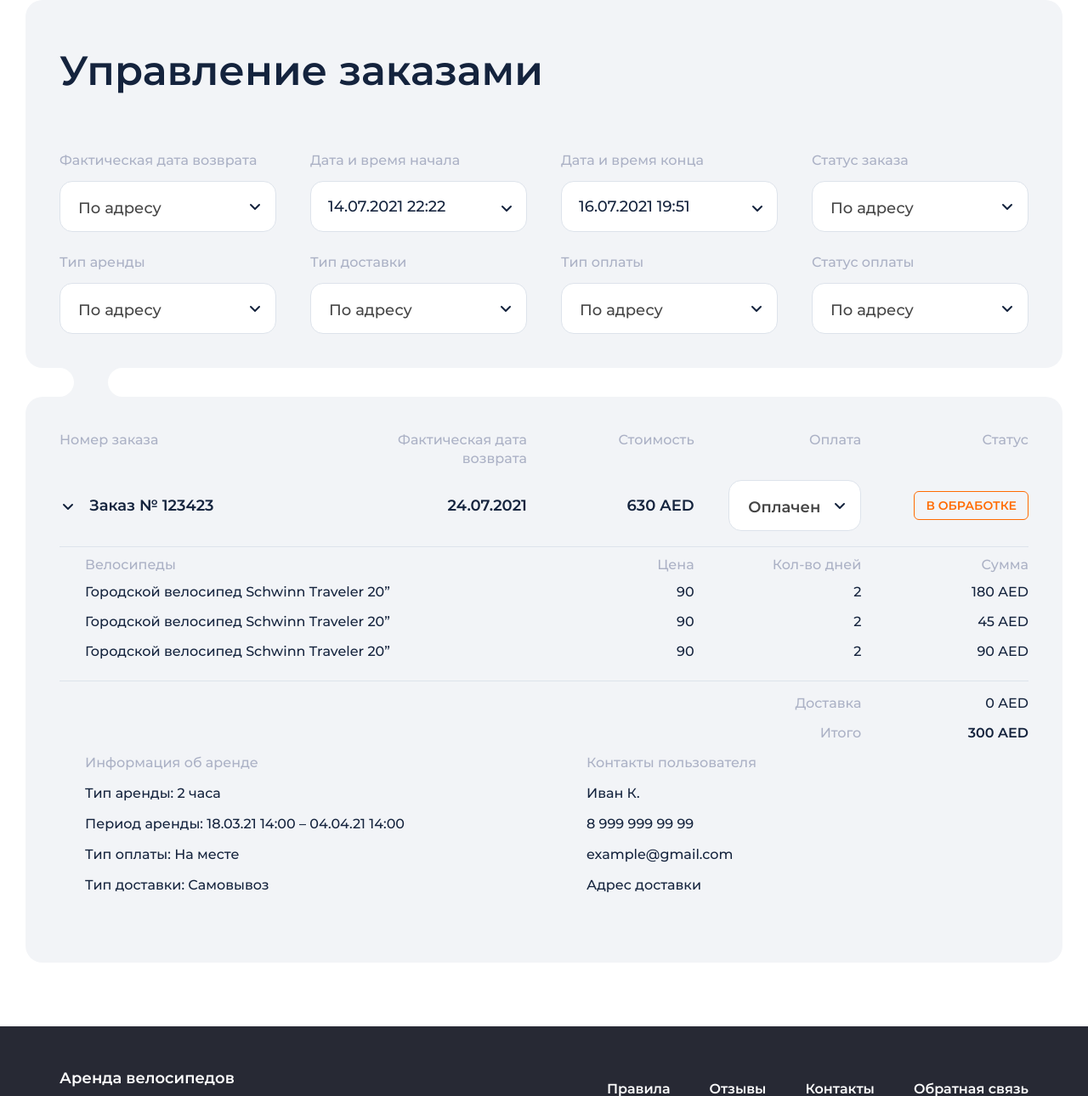
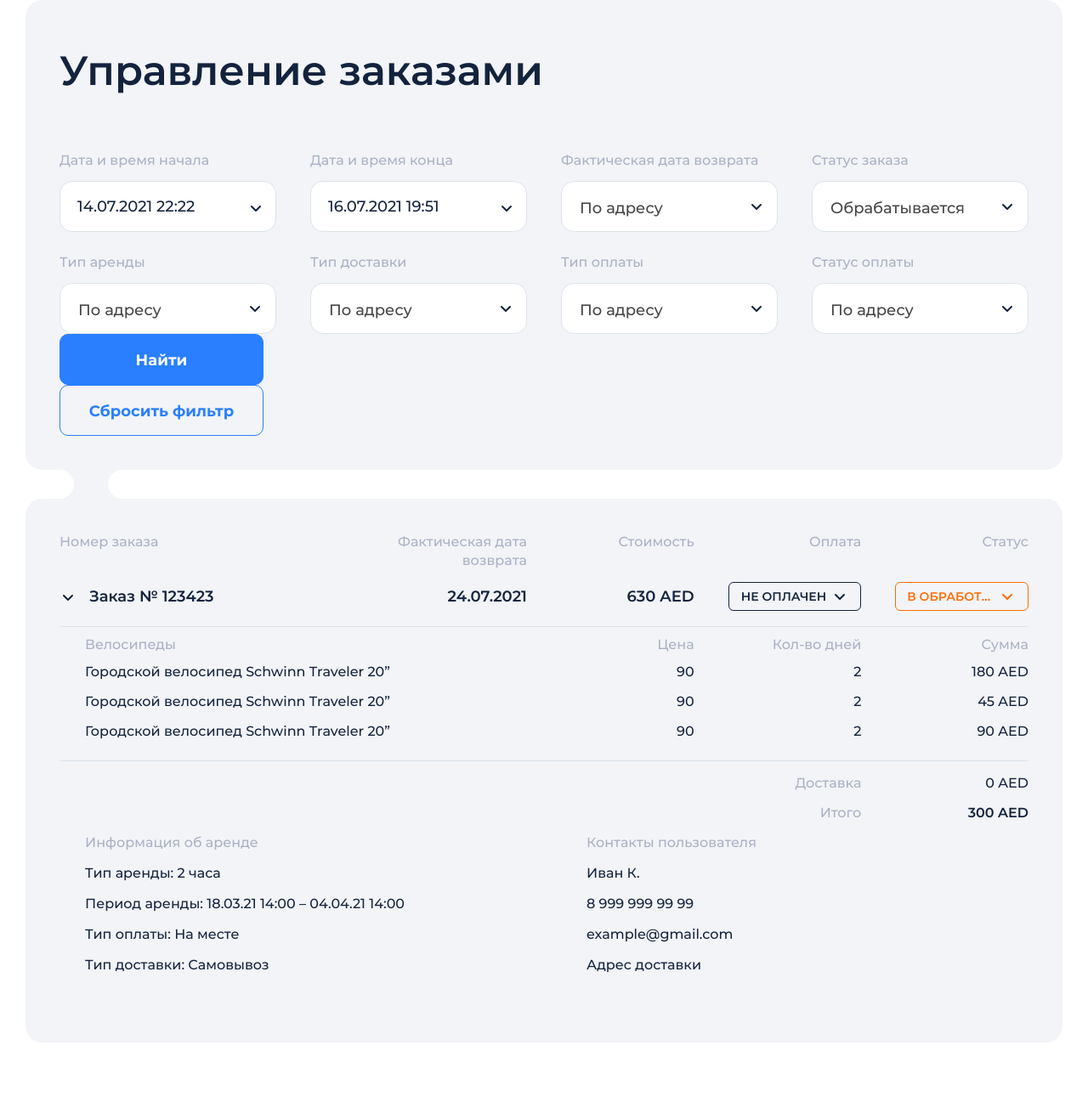
Before and after one commit to noknok-mobile/bikepark, a PHP site: page /admin.php in a window 1280 px wide. Shown: the part 123-1413 px from the top of the page at 85% size. Run offline with PHP 8.4, Linux system fonts and the light colour scheme; some libraries are stand-ins or nearby versions.

Commit message:
basic select customizing

```diff
--- a/public_html/admin.php
+++ b/public_html/admin.php
@@ -4,17 +4,8 @@
     <div class="b-container">
         <div class="sect-gray">
             <h1 class="other-page">Управление заказами</h1>
-            <div class="filter-parametr">
+            <form class="filter-parametr">
                 <div class="parametrs parametrs_multiline">
-                    <div class="parametrs-item">
-                        <div class="parametrs-item__title">Фактическая дата возврата</div>
-                        <div class="parametrs-item__select">
-                            <select name="param__delivery" class="b-select chosen-select">
-                                <option>По адресу</option>
-                                <option>Самовывоз</option>
-                            </select>
-                        </div>
-                    </div>
 
                     <div class="parametrs-item parametrs-item_date" id="two-inputs">
                         <div class="parametrs-item__data">
@@ -27,11 +18,23 @@
                         </div>
                     </div>
                     <div class="parametrs-item">
-                        <div class="parametrs-item__title">Статус заказа</div>
+                        <div class="parametrs-item__title">Фактическая дата возврата</div>
                         <div class="parametrs-item__select">
                             <select name="param__delivery" class="b-select chosen-select">
                                 <option>По адресу</option>
                                 <option>Самовывоз</option>
+                            </select>
+                        </div>
+                    </div>
+                    <div class="parametrs-item">
+                        <div class="parametrs-item__title">Статус заказа</div>
+                        <div class="parametrs-item__select">
+                            <select name="param__delivery" class="b-select chosen-select">
+                                <option value="obrabot">Обрабатывается</option>
+                                <option value="vrabote">В работе</option>
+                                <option value="obrabot">Выполнен</option>
+                                <option value="dostavl">Доставлен</option>
+                                <option value="zavershen">Завершен</option>
                             </select>
                         </div>
                     </div>
@@ -72,7 +75,11 @@
                         </div>
                     </div>
                 </div>
-            </div>
+                <div class="filter-parametr__footer">
+                    <button class="b-button button_fill button_big b-button_action">Найти</button>
+                    <input type="reset" class="b-button button_space button_big b-button_action" value="Сбросить фильтр">
+                </div>
+            </form>
         </div>
     </div>
 </section>
@@ -98,16 +105,23 @@
                                 <div class="lk-item lk-item_200 lk-item_auto lk-item_oplat">
                                     <span class="mob-linetitle">Оплата: </span>
 
-                                    <div class="lk-item_select">
-                                        <select name="param__delivery" class="status chosen-select">
-                                            <option>Оплачен</option>
-                                            <option>Самовывоз</option>
+                                    <div class="lk-item__select js-status-select" data-status="unpaid">
+                                        <select name="param__delivery" class="chosen-select">
+                                            <option value="unpaid">Не оплачен</option>
+                                            <option value="paid">Оплачен</option>
                                         </select>
                                     </div>
 
                                 </div>
                                 <div class="lk-item lk-item_200 lk-item_auto lk-item_status"><span class="mob-linetitle">Статус: </span>
-                                    <div class="status status_obrabot">В обработке</div>
+                                    <div class="lk-item__select js-status-select" data-status="pending">
+                                        <select name="param__delivery" class="chosen-select">
+                                            <option value="processing">В обработке</option>
+                                            <option value="pending">В работе</option>
+                                            <option value="shipped">Доставлен</option>
+                                            <option value="complete">Завершен</option>
+                                        </select>
+                                    </div>
                                 </div>
                             </div>
                             <div class="accord-item__content" style="display: block;">
--- a/public_html/css/style.css
+++ b/public_html/css/style.css
@@ -1476,6 +1476,50 @@ h1.h1_lk {
     margin-right: 10px;
 	transition: 0.2s;
 }
+.lk-item__select{
+	text-align: left;
+}
+.lk-item__select .chosen-single{
+	font-weight: 600;
+	font-size: 14px;
+	line-height: 22px;
+	text-align: center;
+	text-transform: uppercase;
+	border-radius: 6px;
+	padding: 5px 13px;
+	border:1px solid currentColor;
+	background-color: unset;
+	height: min-content;
+	color: inherit;
+}
+.lk-item__select .chosen-single svg path{
+	stroke: currentColor;
+}
+.lk-item__select .chosen-container .chosen-drop{
+	color: inherit;
+	border-color: currentColor;
+	background-color: #f2f4f7;
+}
+.lk-item__select[data-status="pending"]{
+	color: #FF6B00;
+}
+.lk-item .chosen-container-active.chosen-with-drop .chosen-single{
+	border-radius: 6px 6px 0 0;
+}
+.lk-item .chosen-container-active.chosen-with-drop .chosen-single::after{
+	border-radius: 0;
+}
+.lk-item__select .chosen-container .chosen-results{
+	/* border-radius: 6px; */
+}
+.lk-item__select .chosen-container .chosen-results li{
+	padding: 5px 13px;
+	height: min-content;
+	font-size: 14px;
+	line-height: 22px;
+	text-transform: uppercase;
+	background-color: inherit;
+}
 .accord-item_active .lk-item_toggle:before  {
 	transform: rotate(90deg);
 	transition: 0.2s;
```
Also changed, not shown: public_html/js/custom.js (+130 -136 lines).
